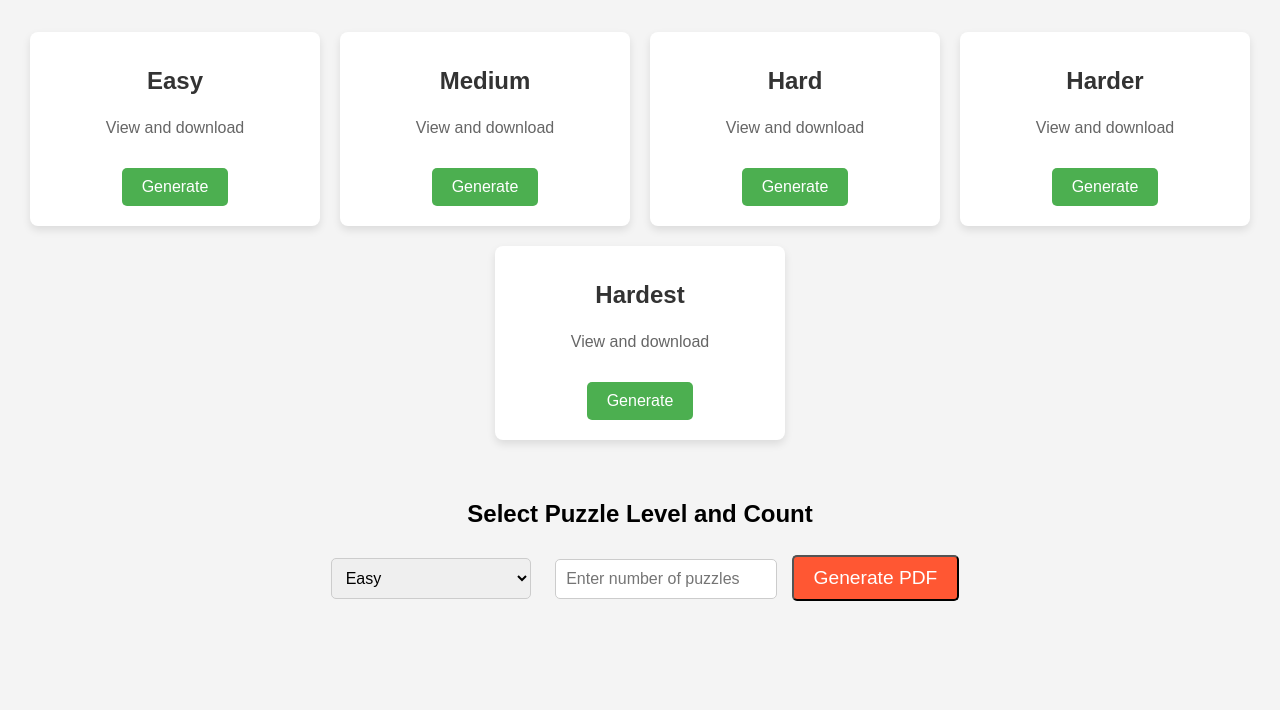
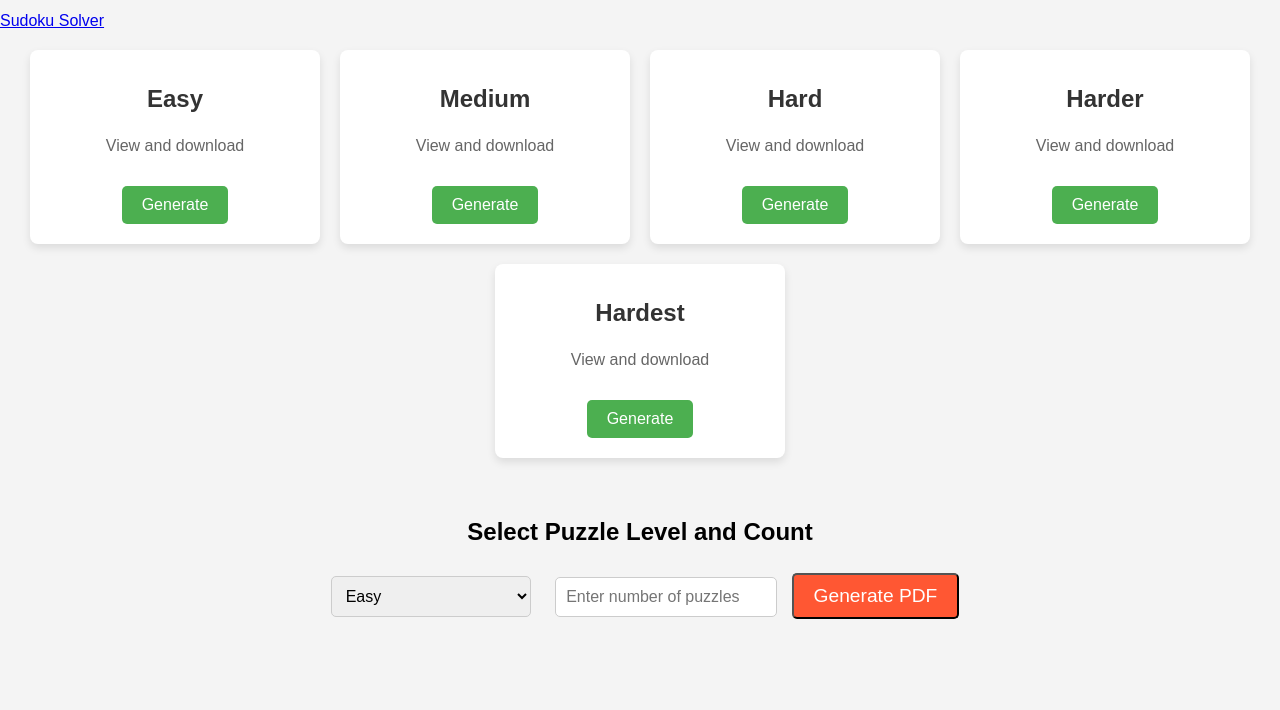
Before and after one commit to shadi-1122/sudoku-generator, a plain HTML site: page index.html in a window 1280 px wide. Shown: the part 90-800 px from the top of the page. Drawn offline with nearby package versions, Linux system fonts and the light colour scheme.

Commit message:
Update index.html

```diff
--- a/index.html
+++ b/index.html
@@ -99,6 +99,7 @@
 </head>
 <body>
     <h1 class="heading">Shadi Sudoku Gen</h1>
+    <a href="sudokulver.vecel.app">Sudoku Solver</a>
     <div class="container">
         <div class="card">
             <h3>Easy</h3>
```
